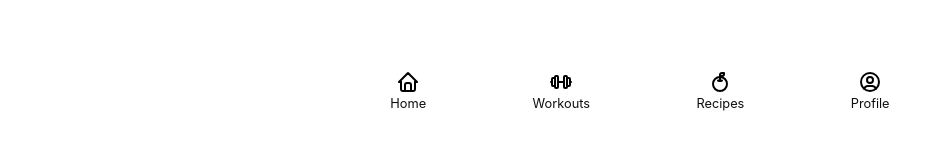
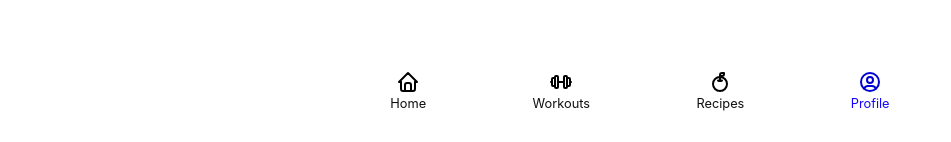
Before and after one commit to JustinLung/fitness-app, a Next.js app: page /profile in a window 1280 px wide. Shown: the part 655-797 px from the top of the page, without its empty margins (0-951 px from the left). Built offline with nearby package versions, Linux system fonts and the light colour scheme.

Commit message:
added active link styling

```diff
--- a/src/components/Navigation.tsx
+++ b/src/components/Navigation.tsx
@@ -1,7 +1,9 @@
 import { Container, List, ListItem, Image, Link } from "@chakra-ui/react";
-import { theme } from '../styles/theme'
+import { useRouter } from "next/router";
+import { theme } from "../styles/theme";
 
 export default function Navigation() {
+  const router = useRouter();
   return (
     <Container
       as="nav"
@@ -11,28 +13,117 @@ export default function Navigation() {
       right={0}
       p="0.7em 0"
       pb="2em"
-      backgroundColor={theme.colors.white}
+      bg={theme.colors.white}
       w="100%"
     >
       <List display="flex" justifyContent="space-around" mx="auto">
         <ListItem>
-          <Link href="/" _after={{ content: '"Home"', fontSize: ".8rem" }} display="flex" flexDir="column" alignItems="center" justifyContent="center">
-            <Image src="/assets/icons/home-icon.svg" />
+          <Link
+            href="/"
+            _hover={{ textDecor: "none" }}
+            _after={{
+              content: '"Home"',
+              fontSize: ".8rem",
+              filter:
+                router.pathname == "/"
+                  ? "invert(12%) sepia(63%) saturate(6234%) hue-rotate(246deg) brightness(87%) contrast(156%)"
+                  : "",
+            }}
+            display="flex"
+            flexDir="column"
+            alignItems="center"
+            justifyContent="center"
+            borderRadius=".2rem"
+          >
+            <Image
+              src="/assets/icons/home-icon.svg"
+              filter={
+                router.pathname == "/"
+                  ? "invert(12%) sepia(63%) saturate(6234%) hue-rotate(246deg) brightness(87%) contrast(156%)"
+                  : ""
+              }
+            />
           </Link>
         </ListItem>
         <ListItem>
-          <Link href="/workouts" _after={{ content: '"Workouts"', fontSize: ".8rem" }} display="flex" flexDir="column" alignItems="center" justifyContent="center">
-            <Image src="/assets/icons/barbell-icon.svg" />
+          <Link
+            href="/workouts"
+            _hover={{ textDecor: "none" }}
+            _after={{
+              content: '"Workouts"',
+              fontSize: ".8rem",
+              filter:
+                router.pathname == "/workouts"
+                  ? "invert(12%) sepia(63%) saturate(6234%) hue-rotate(246deg) brightness(87%) contrast(156%)"
+                  : "",
+            }}
+            display="flex"
+            flexDir="column"
+            alignItems="center"
+            justifyContent="center"
+          >
+            <Image
+              src="/assets/icons/barbell-icon.svg"
+              filter={
+                router.pathname == "/workouts"
+                  ? "invert(12%) sepia(63%) saturate(6234%) hue-rotate(246deg) brightness(87%) contrast(156%)"
+                  : ""
+              }
+            />
           </Link>
         </ListItem>
         <ListItem>
-          <Link href="/meals" _after={{ content: '"Recipes"', fontSize: ".8rem" }} display="flex" flexDir="column" alignItems="center" justifyContent="center">
-            <Image src="/assets/icons/apple-icon.svg" />
+          <Link
+            href="/meals"
+            _hover={{ textDecor: "none" }}
+            _after={{
+              content: '"Recipes"',
+              fontSize: ".8rem",
+              filter:
+                router.pathname == "/meals"
+                  ? "invert(12%) sepia(63%) saturate(6234%) hue-rotate(246deg) brightness(87%) contrast(156%)"
+                  : "",
+            }}
+            display="flex"
+            flexDir="column"
+            alignItems="center"
+            justifyContent="center"
+          >
+            <Image
+              src="/assets/icons/apple-icon.svg"
+              filter={
+                router.pathname == "/meals"
+                  ? "invert(12%) sepia(63%) saturate(6234%) hue-rotate(246deg) brightness(87%) contrast(156%)"
+                  : ""
+              }
+            />
           </Link>
         </ListItem>
         <ListItem>
-          <Link href="/profile" _after={{ content: '"Profile"', fontSize: ".8rem" }} display="flex" flexDir="column" alignItems="center" justifyContent="center">
-            <Image src="/assets/icons/user-icon.svg" />
+          <Link
+            href="/profile"
+            _after={{
+              content: '"Profile"',
+              fontSize: ".8rem",
+              filter:
+                router.pathname == "/profile"
+                  ? "invert(12%) sepia(63%) saturate(6234%) hue-rotate(246deg) brightness(87%) contrast(156%)"
+                  : "",
+            }}
+            _hover={{ textDecor: "none" }}
+            display="flex"
+            flexDir="column"
+            alignItems="center"
+            justifyContent="center"
+          >
+            <Image
+              src="/assets/icons/user-icon.svg"
+              filter={
+                router.pathname == "/profile"
+                  ? "invert(12%) sepia(63%) saturate(6234%) hue-rotate(246deg) brightness(87%) contrast(156%)"
+                  : ""
+              }
+            />
           </Link>
         </ListItem>
       </List>
```
Also changed, not shown: 1 other file (tests, documents, lock files or other folders).
